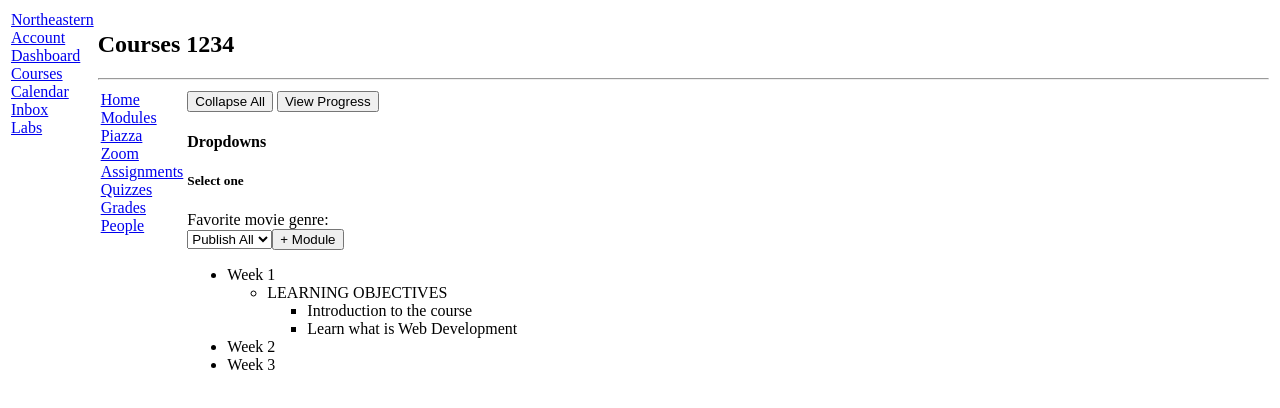
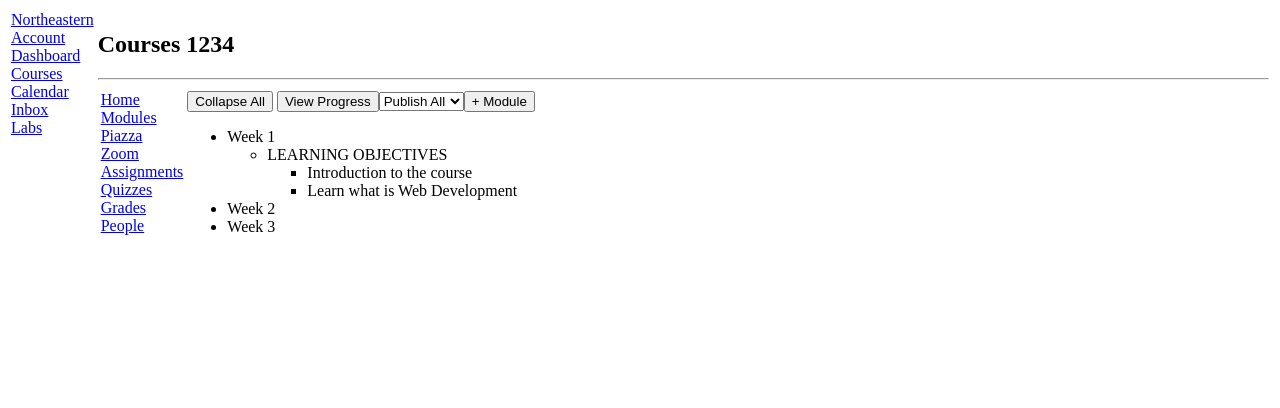
Before and after one commit to jess-hollander/kambaz-next-js, a Next.js app: page /Courses/1234/Modules in a window 1280 px wide. Shown: the top 408 px of the page. Built offline with nearby package versions, Linux system fonts and the light colour scheme.

Commit message:
fix dropdown

```diff
--- a/app/(Kambaz)/Courses/[cid]/Modules/page.tsx
+++ b/app/(Kambaz)/Courses/[cid]/Modules/page.tsx
@@ -2,10 +2,6 @@ export default function Modules() {
     return (
         <div>
             <button>Collapse All</button> <button>View Progress</button>
-            <h4 id="wd-dropdowns">Dropdowns</h4>
-            <h5>Select one</h5>
-            <label htmlFor="wd-select-one-option">
-                Favorite movie genre: </label><br />
             <select id="wd-select-one-option">
                 <option value="Publish All">Publish All</option>
             </select>
```
